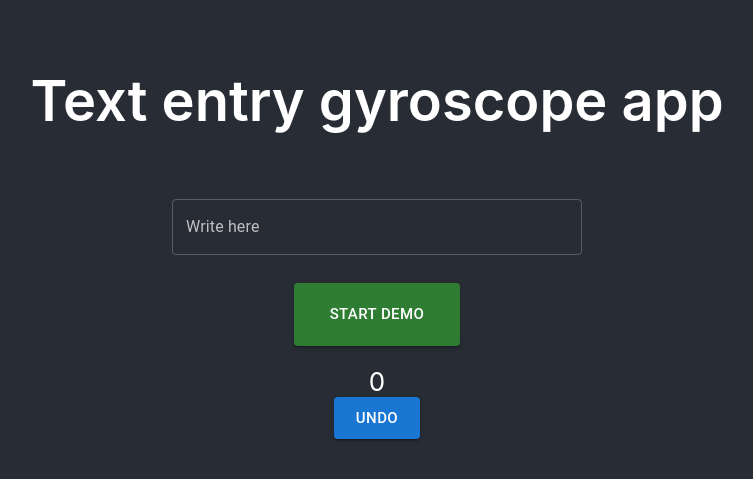
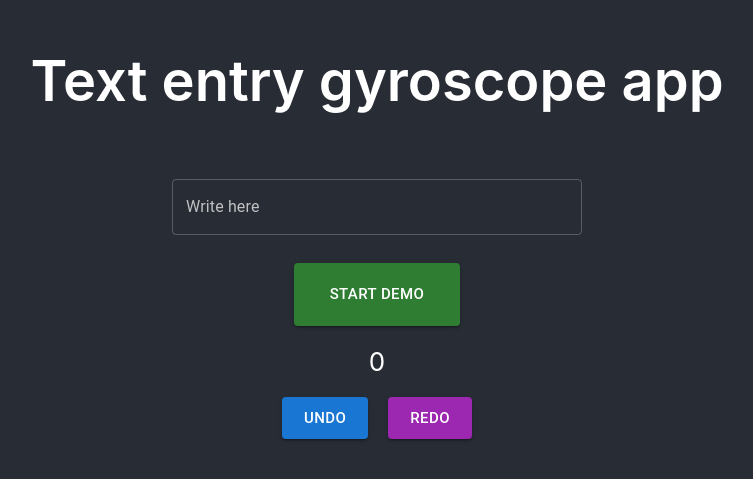
Before and after one commit to Veronica-gg/gyroscope, a React (Create React App) app in the folder gyro/: page / in a window 1280 px wide. Shown: the part 175-654 px from the top of the page, without its empty margins (263-1016 px from the left). Built offline with nearby package versions, Linux system fonts and the light colour scheme.

Commit message:
added undo and redo with buttons - fully working

```diff
--- a/gyro/package.json
+++ b/gyro/package.json
@@ -13,6 +13,7 @@
     "@testing-library/react": "^13.1.1",
     "@testing-library/user-event": "^13.5.0",
     "react": "^18.0.0",
+    "react-bootstrap": "^2.3.0",
     "react-dom": "^18.0.0",
     "react-scripts": "5.0.1",
     "web-vitals": "^2.1.4"
--- a/gyro/src/App.js
+++ b/gyro/src/App.js
@@ -4,18 +4,18 @@ import "./App.css";
 import FormPropsTextFields from "./textfield.js";
 import "./sensor.js";
 import myClick from "./sensor.js";
-import { saveCommand, undoFun } from "./undo.js";
+import { saveCommand, undoFun, emptyRedo, redoFun } from "./undo.js";
 import { useState } from "react";
+import { Row } from "react-bootstrap";
 
 var text = [{ demo: "Start demo" }, { demo: "Stop demo" }];
 var start = 0;
 
 function App() {
   const [buttonText, setButtonText] = useState(text[0].demo);
-  const [name, setName] = React.useState("");
+  const [name, setName] = useState("");
   const handleChange = (event) => {
     setName(event.target.value);
-    console.log(event.target.value);
   };
 
   return (
@@ -27,7 +27,8 @@ function App() {
         id="outlined-required "
         className="textf"
         value={name}
-        onKeyDown={(e) => {
+        onChange={(e) => {
+          emptyRedo();
           handleChange(e);
           saveCommand(e);
         }}
@@ -49,16 +50,34 @@ function App() {
       >
         {buttonText}
       </Button>
-      <span id="Gyroscope_z">0</span>
+      <span id="Gyroscope_y">0</span>
+      <Row>
         <Button
           variant="contained"
           size="large"
+          style={{
+            margin: "20px 10px",
+          }}
           onClick={() => {
-          undoFun();
+            setName(undoFun());
           }}
         >
           Undo
         </Button>
+        <Button
+          variant="contained"
+          color="secondary"
+          style={{
+            margin: "20px 10px",
+          }}
+          size="large"
+          onClick={() => {
+            setName(redoFun());
+          }}
+        >
+          Redo
+        </Button>
+      </Row>
     </div>
   );
 }
--- a/gyro/src/textfield.js
+++ b/gyro/src/textfield.js
@@ -27,8 +27,8 @@ export default function FilledTextFields(props) {
             id={props.id}
             className={props.className}
             label="Write here"
-            value={props.name}
-            onKeyDown={props.onKeyDown}
+            value={props.value}
+            onChange={props.onChange}
           />
         </div>
       </Box>
--- a/gyro/src/undo.js
+++ b/gyro/src/undo.js
@@ -1,29 +1,58 @@
-const commands = [];
+const undo = [];
+const redo = [];
+var currentWord = "";
 const input = document.getElementsByClassName("textf");
 
 export function saveCommand(e) {
-  commands.push({
-    // the action is also saved for implementing redo, which
-    // is not implemented in this example.
-    action: { type: "add", key: e.key, index: input.selectionStart },
-    inverse: { type: "remove", index: input.selectionStart },
-  });
-  console.log(e.key);
+  currentWord = e.target.value;
+  undo.push(e.target.value);
+}
+
+export function emptyRedo() {
+  redo.length = 0;
 }
 
 export function undoFun() {
-  let value = input[0].value.split("");
-  const lastCommand = commands.pop();
+  var word;
+  if (undo.length > 0) {
+    if (currentWord === undo[undo.length - 1]) {
+      redo.push(undo.pop());
+      if (undo.length === 0) {
+        // console.log("undoFunFinal");
+        // console.log("undo: " + undo);
+        // console.log("redo: " + redo);
+        // console.log(currentWord);
+        currentWord = "";
+        return "";
+      }
+    }
+    word = undo[undo.length - 1];
+    currentWord = word;
+    // console.log("undoFun");
+    // console.log("undo: " + undo);
+    // console.log("redo: " + redo);
+    // console.log(currentWord);
+  } else {
+    word = "";
+  }
+  return word;
+}
 
-  if (!lastCommand) return;
-
-  switch (lastCommand.inverse.type) {
-    case "remove":
-      value.splice(lastCommand.inverse.index, 1);
-      break;
-    default:
-      break;
+export function redoFun() {
+  var word;
+  if (redo.length > 0) {
+    if (currentWord === redo[redo.length - 1]) {
+      undo.push(redo.pop());
+    }
+    word = redo.pop();
+    undo.push(word);
+    currentWord = word;
+    // console.log("redoFun");
+    // console.log("undo: " + undo);
+    // console.log("redo: " + redo);
+    // console.log(currentWord);
+  } else {
+    word = currentWord;
   }
-
-  input[0].value = value.join("");
+  return word;
 }
```
Also changed, not shown: 1 other file (tests, documents, lock files or other folders). Lines whose indentation alone changed are shown as unchanged.
